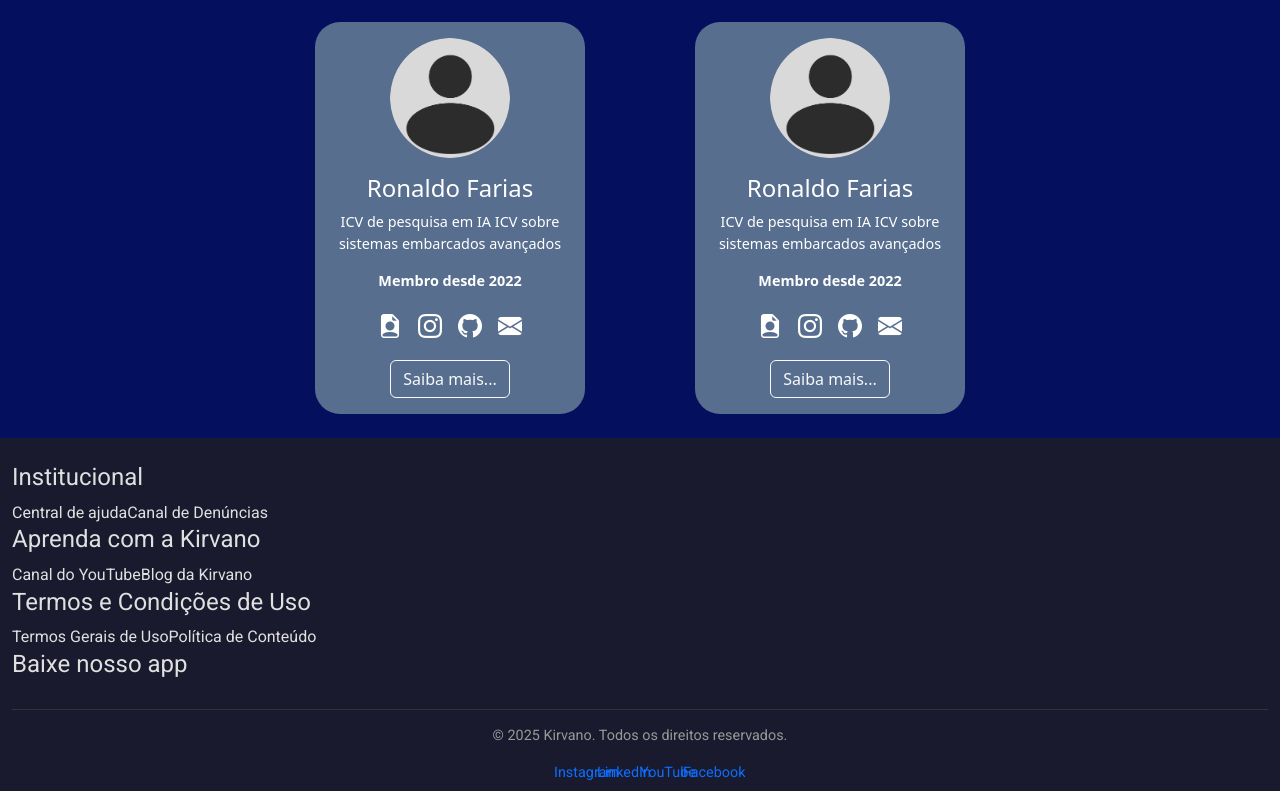
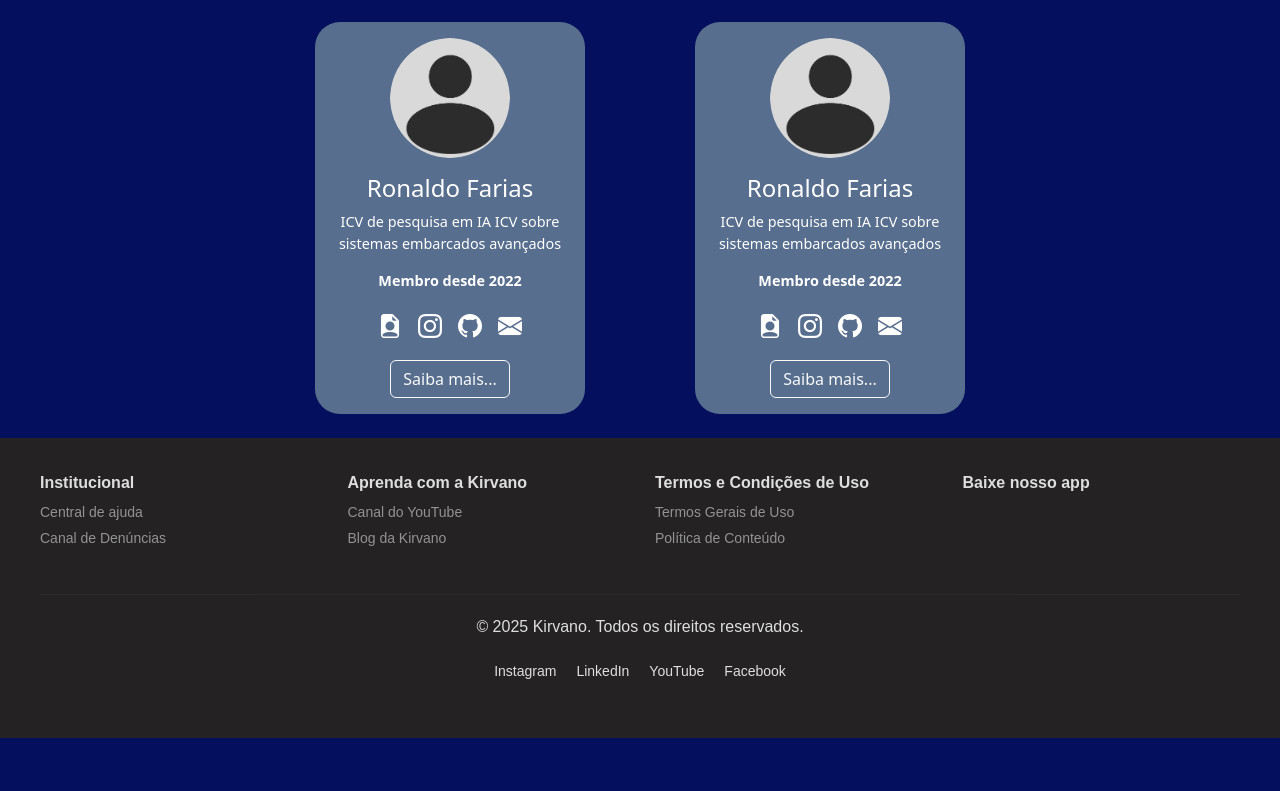
Before and after one commit to GabrielCM16/PET-Site, a React (Vite) app: page /membros in a window 1280 px wide. Shown: the part 1637-2428 px from the top of the page. After the commit the page ends 2375 px from the top, so only its background shows below. Built offline with nearby package versions, Linux system fonts and the light colour scheme.

Commit message:
Update footer.css

```diff
--- a/src/components/footer/footer.css
+++ b/src/components/footer/footer.css
@@ -1,130 +1,73 @@
-@import url('https://fonts.googleapis.com/css2?family=Roboto:wght@400;700&display=swap');
-
 .footer {
-  background-color: #1a1a2e;
-  color: #e0e0e0;
-  font-family: 'Roboto', sans-serif;
-  padding: 25px 12px 0.3px;
+  background-color: #242222;
+  color: #fff;
+  padding: 35px 20px;         /* Define comprimento do footer, e define afastamento do conteúdo*/
+  font-family: 'Archivo', sans-serif;
 }
 
-.footer-container {
-  display: flex;
-  flex-wrap: wrap;
+.footer-content {
   max-width: 1200px;
   margin: 0 auto;
-  gap: 40px;
-  justify-content: space-between;
 }
 
-.footer-section {
-  flex: 1 1 250px;
-  min-width: 250px;
+.footer-columns {
+  display: grid;
+  grid-template-columns: repeat(auto-fit, minmax(220px, 1fr));
+  gap: 30px;
+  margin-bottom: 40px;
 }
 
-.footer-title {
-  font-weight: 700;
-  font-size: 1.5rem;
-  margin-bottom: 20px;
-  color: #f0a500;
+.footer-section h4 {
+  margin-bottom: 10px;
+  font-weight: 600;
+  font-size: 16px;
+  color: #fff;
+  opacity: 0.85;
 }
 
-.footer-section p,
-.footer-section ul,
 .footer-section a {
-  font-weight: 400;
-  font-size: 1rem;
-  line-height: 1.6;
-  color: #e0e0e0;
+  display: block;
+  margin: 5px 0;
+  font-size: 14px;
+  color: rgba(255, 255, 255, 0.508);
   text-decoration: none;
 }
 
-.footer-section ul {
-  list-style: none;
-  padding: 0;
+.footer-section a:hover {
+  text-decoration: underline;
 }
 
-.footer-section ul li {
-  margin-bottom: 12px;
+.app-buttons img {
+  width: 135px;
+  margin: 5px 10px 0 0;
 }
 
-.footer-section ul li a:hover,
-.footer-section a:hover {
-  color: #f0a500;
-  transition: color 0.3s ease;
+.footer-bottom {
+  border-top: 1px solid rgba(122, 96, 96, 0.14);
+  padding-top: 20px;
+  text-align: center;
+  opacity: 0.85;
 }
 
-/* Ícones sociais */
 .social-icons {
-  margin-top: 15px;
+  margin: 20px 0;
 }
 
 .social-icons a {
-  display: inline-block;
-  margin-right: 15px;
-  width: 28px;
-  height: 28px;
+  margin: 0 10px;
+  color: #fff;
+  text-decoration: none;
+  font-size: 14px;
 }
 
-.social-icons img {
-  width: 100%;
+.footer-brand img {
+  max-width: 200px;
   height: auto;
-  filter: brightness(0) invert(1); /* Deixa o ícone branco */
-  transition: filter 0.3s ease;
+  margin: 20px 0;
 }
 
-.social-icons a:hover img {
-  filter: brightness(0) invert(1); /* Mantém branco no hover */
+.footer-cnpj {
+  font-size: 14px;
+  color: #fff;
+  opacity: 0.85;
 }
-
-/* Rodapé inferior */
-.footer-bottom {
-  margin-top: 30px;
-  border-top: 1px solid #333;
-  text-align: center;
-  padding-top: 15px;
-  font-size: 0.9rem;
-  color: #999;
-}
-
-/* Créditos (opcional) */
-.icon-credit {
-  font-size: 0.75rem;
-  color: #777;
-  margin-top: 10px;
-  display: flex;
-  align-items: center;
-  justify-content: center;
-  gap: 8px;
-}
-
-.icon-credit a {
-  color: #aaa;
-  text-decoration: none;
-}
-
-.icon-credit a:hover {
-  color: #f0a500;
-}
-
-.flaticon-logo {
-  width: 16px;
-  height: auto;
-  filter: brightness(0) invert(0.6);
-}
-
-/* Responsividade */
-@media (max-width: 768px) {
-  .footer-container {
-    flex-direction: column;
-    gap: 30px;
-  }
-
-  .footer-section {
-    min-width: 100%;
-  }
-
-  .icon-credit {
-    flex-direction: column;
-    gap: 4px;
-  }
-}
```
